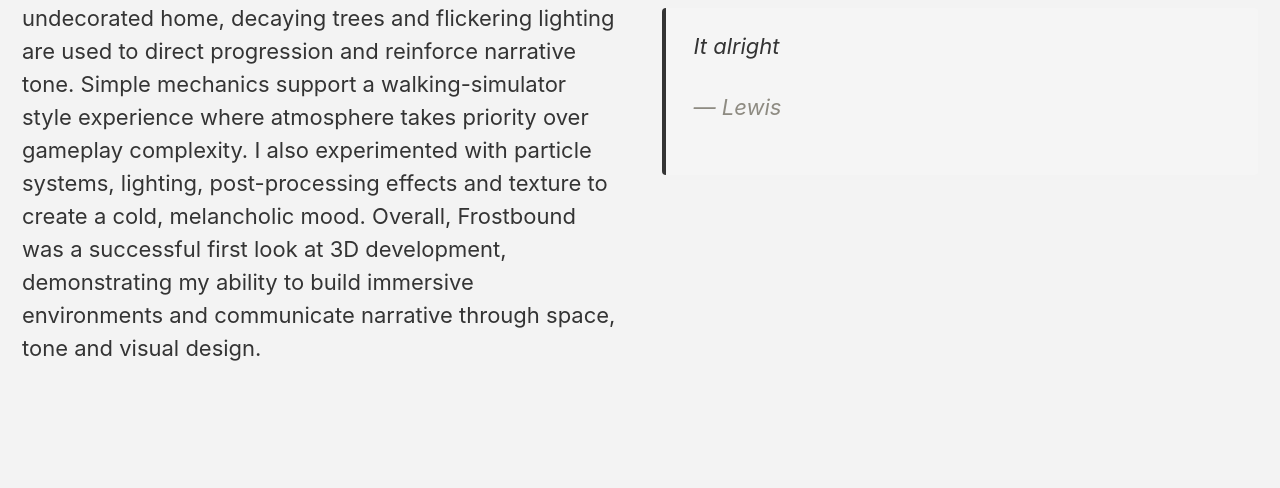
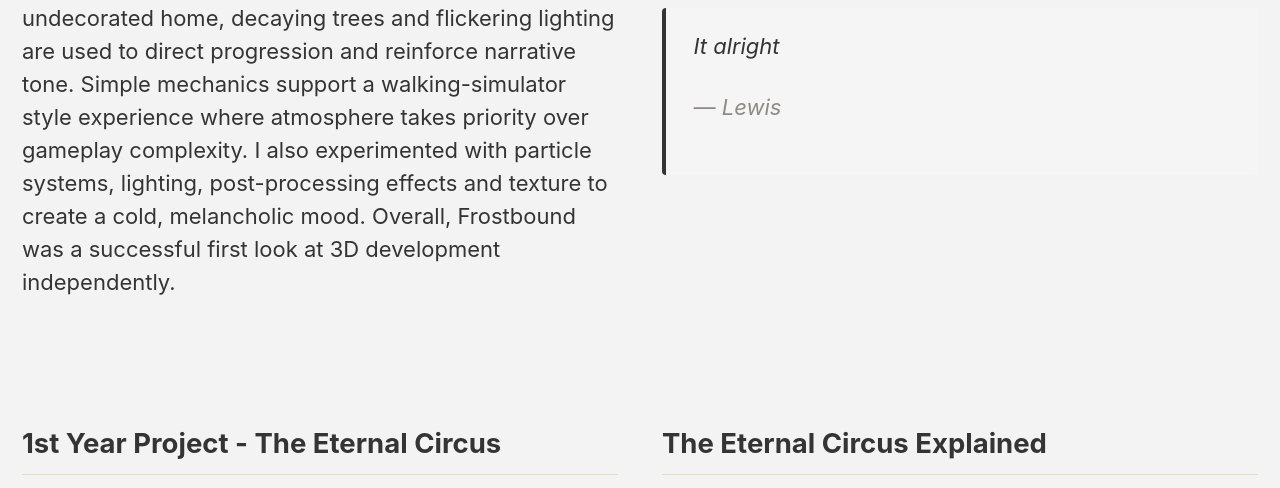
Before and after one commit to Griffsirr/Griffsirr.github.io, a Jekyll site: the page built from _pages/projects.md, in a window 1280 px wide and 1400 px high, scrolled down 1749 px. Shown: the part 618-1106 px from the top of the window. Built offline with Jekyll 4.4.1, drawn with Linux system fonts in a browser that asks for light colours; some of the changed text lies outside the part shown; grey boxes are pictures that could not be loaded.

Commit message:
Update projects.html

```diff
--- a/_layouts/projects.html
+++ b/_layouts/projects.html
@@ -63,7 +63,7 @@ Flicker is a 2D atmospheric narrative demo developed in Unity using C#, created
 <div style="flex:1 1 250px; min-width:250px;">
 <h2>1st Year Project - FrostBound</h2>
 <p>
-Frostbound is a first-person 3D demo developed in Unity, created as my first exploration into 3D level design and storytelling using ProBuilder. I constructed a cohesive snowy environment including log cabins, interior spaces, distant structures and natural elements such as rivers, terrain and foliage, while keeping reliance on external assets minimal. The experience centres on a reclusive character who hates Christmas, with his personality and backstory conveyed through environmental contrast and dialogue. Subtle design choices such as identical decorated houses lining the road versus the player’s dim, undecorated home, decaying trees and flickering lighting are used to direct progression and reinforce narrative tone. Simple mechanics support a walking-simulator style experience where atmosphere takes priority over gameplay complexity. I also experimented with particle systems, lighting, post-processing effects and texture to create a cold, melancholic mood. Overall, Frostbound was a successful first look at 3D development, demonstrating my ability to build immersive environments and communicate narrative through space, tone and visual design.
+Frostbound is a first-person 3D demo developed in Unity, created as my first exploration into 3D level design and storytelling using ProBuilder. I constructed a cohesive snowy environment including log cabins, interior spaces, distant structures and natural elements such as rivers, terrain and foliage, while keeping reliance on external assets minimal. The experience centres on a reclusive character who hates Christmas, with his personality and backstory conveyed through environmental contrast and dialogue. Subtle design choices such as identical decorated houses lining the road versus the player’s dim, undecorated home, decaying trees and flickering lighting are used to direct progression and reinforce narrative tone. Simple mechanics support a walking-simulator style experience where atmosphere takes priority over gameplay complexity. I also experimented with particle systems, lighting, post-processing effects and texture to create a cold, melancholic mood. Overall, Frostbound was a successful first look at 3D development independently.
 </div>
 <!-- RIGHT: video/content area -->
 <div style="flex:1 1 250px; min-width:250px;">
```
